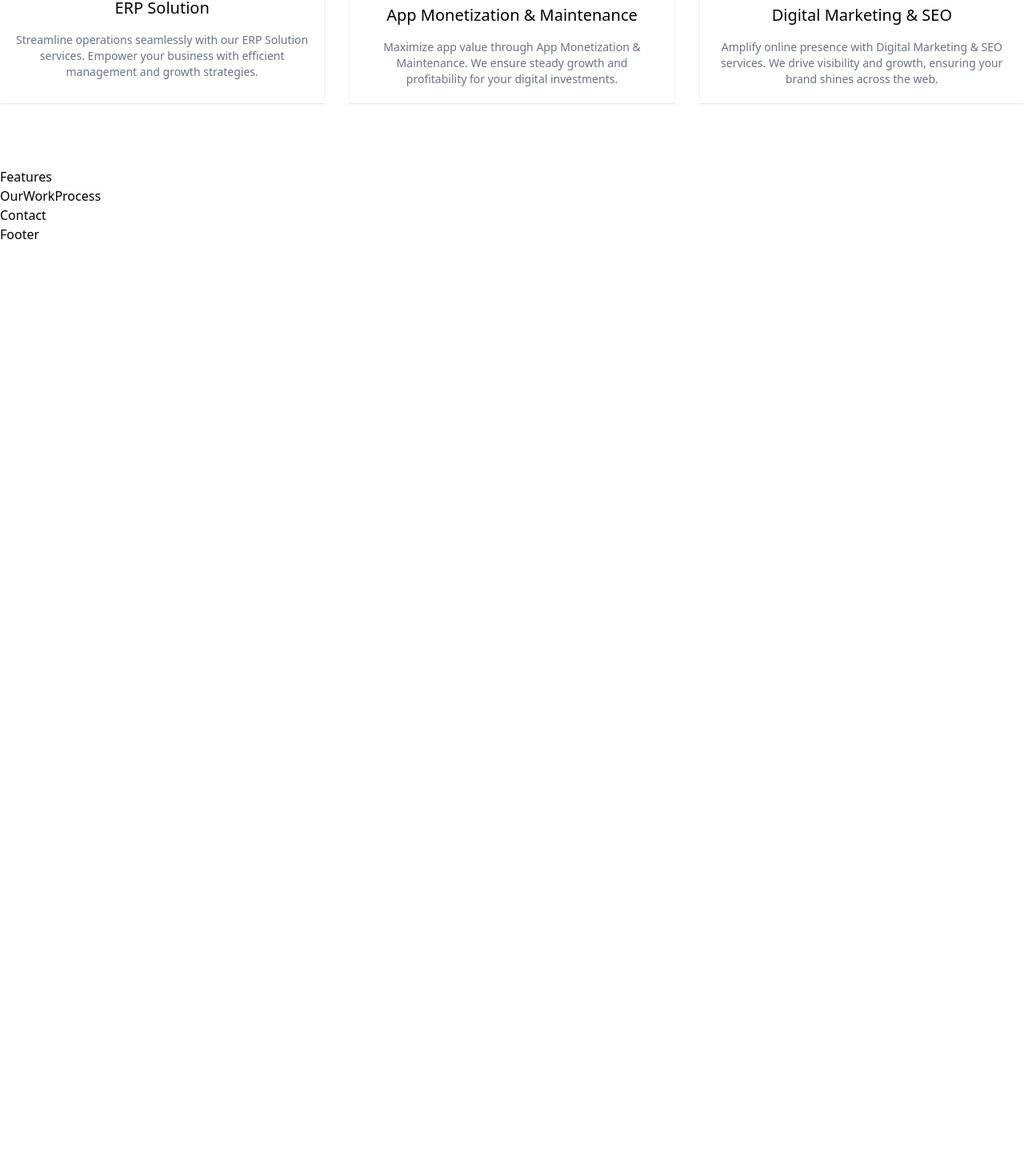
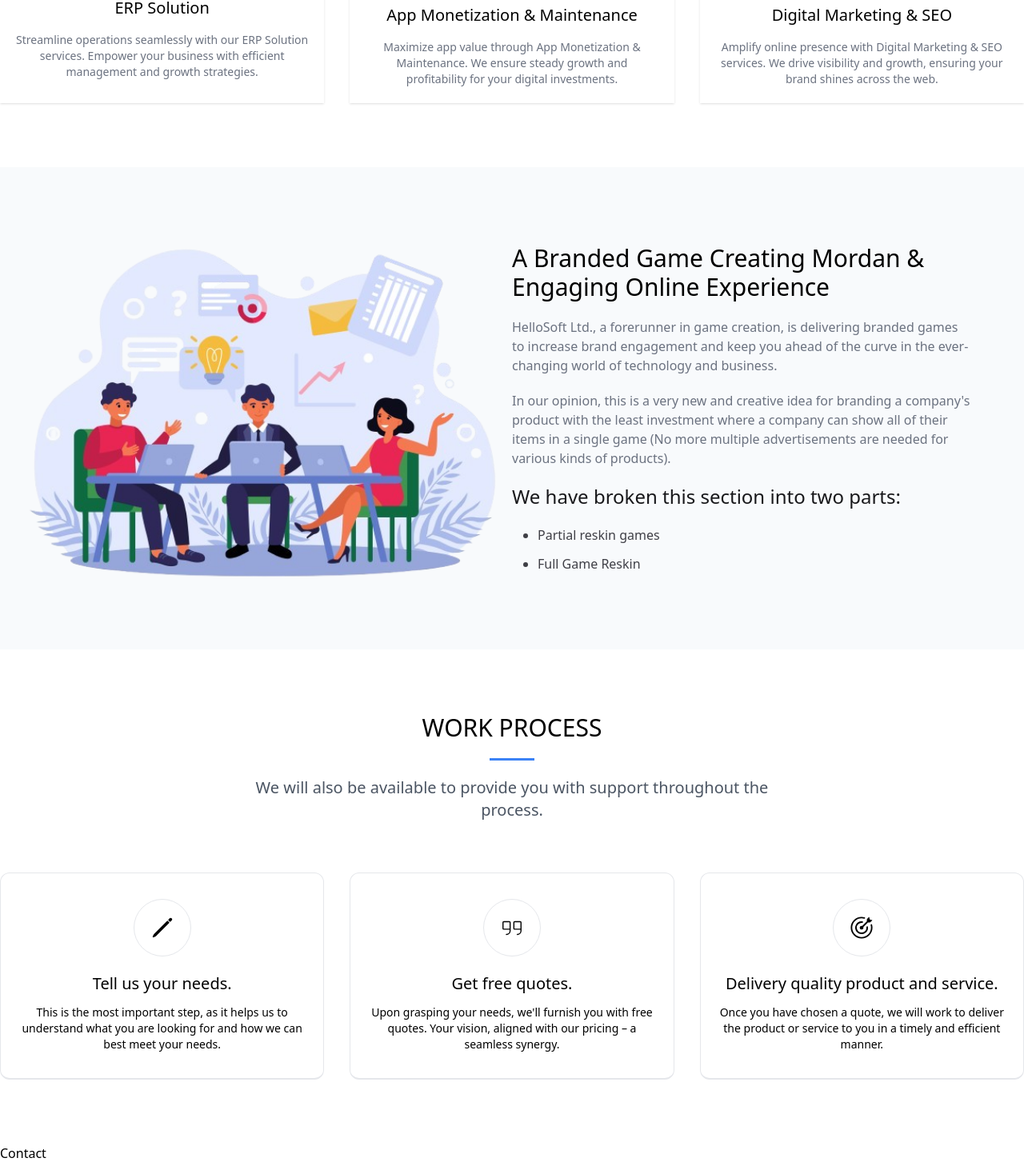
Before and after one commit to jakareya76/toycoders, a React (Vite) app: page / in a window 1280 px wide. Shown: the part 2794-4252 px from the top of the page at 80% size. Before the commit the page ends 3099 px from the top, so only its background shows below. Built offline with nearby package versions, Linux system fonts and the light colour scheme.

Commit message:
create OurWorkProcess section

```diff
--- a/package.json
+++ b/package.json
@@ -11,7 +11,8 @@
   },
   "dependencies": {
     "react": "^18.3.1",
-    "react-dom": "^18.3.1"
+    "react-dom": "^18.3.1",
+    "react-icons": "^5.3.0"
   },
   "devDependencies": {
     "@eslint/js": "^9.13.0",
--- a/src/components/Features.jsx
+++ b/src/components/Features.jsx
@@ -1,5 +1,43 @@
+import featureImg from "../assets/3.png";
+
 const Features = () => {
-  return <div>Features</div>;
+  return (
+    <section className="bg-slate-50 py-20">
+      <div className="container mx-auto px-5">
+        <div className="flex flex-col items-center justify-center md:flex-row">
+          <div className="w-full md:w-1/2">
+            <img src={featureImg} alt="feature" className="w-full" />
+          </div>
+          <div className="w-full md:w-1/2">
+            <h4 className="text-3xl max-w-xl font-medium">
+              A Branded Game Creating Mordan & Engaging Online Experience
+            </h4>
+            <p className="py-5 max-w-xl text-gray-500">
+              HelloSoft Ltd., a forerunner in game creation, is delivering
+              branded games to increase brand engagement and keep you ahead of
+              the curve in the ever-changing world of technology and business.
+            </p>
+
+            <p className="max-w-xl text-gray-500">
+              In our opinion, this is a very new and creative idea for branding
+              a company's product with the least investment where a company can
+              show all of their items in a single game (No more multiple
+              advertisements are needed for various kinds of products).
+            </p>
+
+            <h4 className="text-2xl text-zinc-900 font-medium py-5">
+              We have broken this section into two parts:
+            </h4>
+
+            <ul className="list-disc ml-8 space-y-3 text-zinc-700 font-medium">
+              <li>Partial reskin games</li>
+              <li>Full Game Reskin</li>
+            </ul>
+          </div>
+        </div>
+      </div>
+    </section>
+  );
 };
 
 export default Features;
--- a/src/components/OurWorkProcess.jsx
+++ b/src/components/OurWorkProcess.jsx
@@ -1,5 +1,63 @@
+import { IoPencilOutline } from "react-icons/io5";
+import { workProcessData } from "../data";
+import { PiQuotesLight } from "react-icons/pi";
+import { GoGoal } from "react-icons/go";
+
+const renderIcon = (iconName) => {
+  switch (iconName) {
+    case "pencil":
+      return (
+        <div className="p-5 rounded-full border">
+          <IoPencilOutline size={30} />
+        </div>
+      );
+    case "quote":
+      return (
+        <div className="p-5 rounded-full border">
+          <PiQuotesLight size={30} />
+        </div>
+      );
+    case "goal":
+      return (
+        <div className="p-5 rounded-full border">
+          <GoGoal size={30} />
+        </div>
+      );
+    default:
+      return null;
+  }
+};
+
 const OurWorkProcess = () => {
-  return <div>OurWorkProcess</div>;
+  return (
+    <section className="container mx-auto py-20">
+      <h2 className="text-3xl text-center font-medium uppercase">
+        Work Process
+      </h2>
+      <div className="w-14 h-[3px] bg-blue-500 mx-auto my-5"></div>
+      <p className="mx-auto max-w-2xl text-gray-600 font-medium text-center text-xl">
+        We will also be available to provide you with support throughout the
+        process.
+      </p>
+
+      <div className="flex items-center justify-center mt-16">
+        <div className="grid grid-cols-1 md:grid-cols-2 lg:grid-cols-3 gap-8">
+          {workProcessData.map((work, idx) => {
+            return (
+              <div
+                key={idx}
+                className="flex flex-col items-center border-b-2 border py-8 cursor-pointer px-5 rounded-xl duration-200 hover:border-b-4 hover:border-b-blue-600"
+              >
+                {renderIcon(work.icon)}
+                <h3 className="text-xl my-3 mt-5 font-medium">{work.title}</h3>
+                <p className="text-sm text-center max-w-sm">{work.text}</p>
+              </div>
+            );
+          })}
+        </div>
+      </div>
+    </section>
+  );
 };
 
 export default OurWorkProcess;
--- a/src/data/index.js
+++ b/src/data/index.js
@@ -73,3 +73,21 @@ export const servicesData = [
     img: s12,
   },
 ];
+
+export const workProcessData = [
+  {
+    title: "Tell us your needs.",
+    text: "This is the most important step, as it helps us to understand what you are looking for and how we can best meet your needs.",
+    icon: "pencil",
+  },
+  {
+    title: "Get free quotes.",
+    text: "Upon grasping your needs, we'll furnish you with free quotes. Your vision, aligned with our pricing – a seamless synergy.",
+    icon: "quote",
+  },
+  {
+    title: "Delivery quality product and service.",
+    text: "Once you have chosen a quote, we will work to deliver the product or service to you in a timely and efficient manner.",
+    icon: "goal",
+  },
+];
```
Also changed, not shown: src/assets/3.png (added), 1 other file (tests, documents, lock files or other folders).
